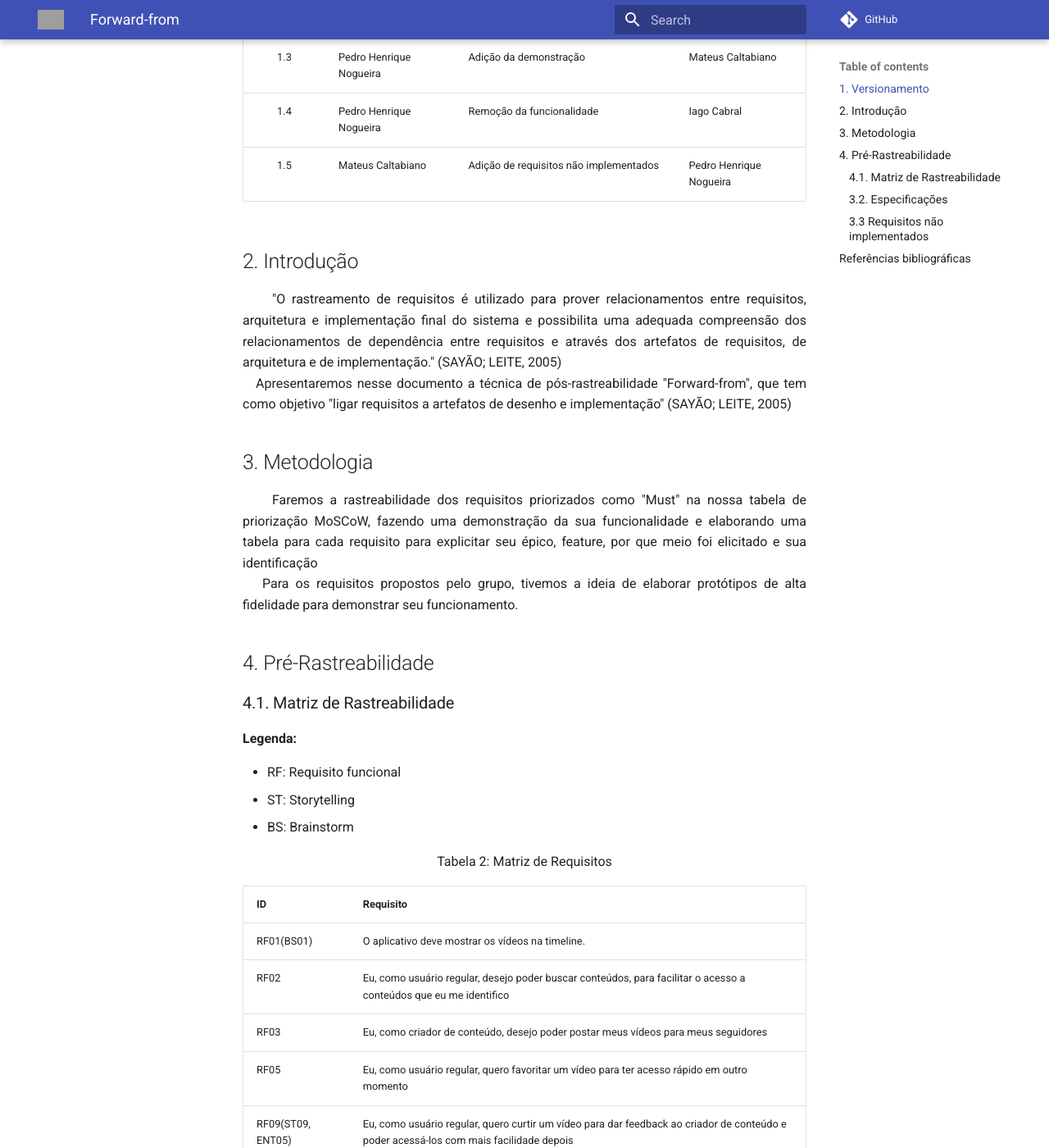
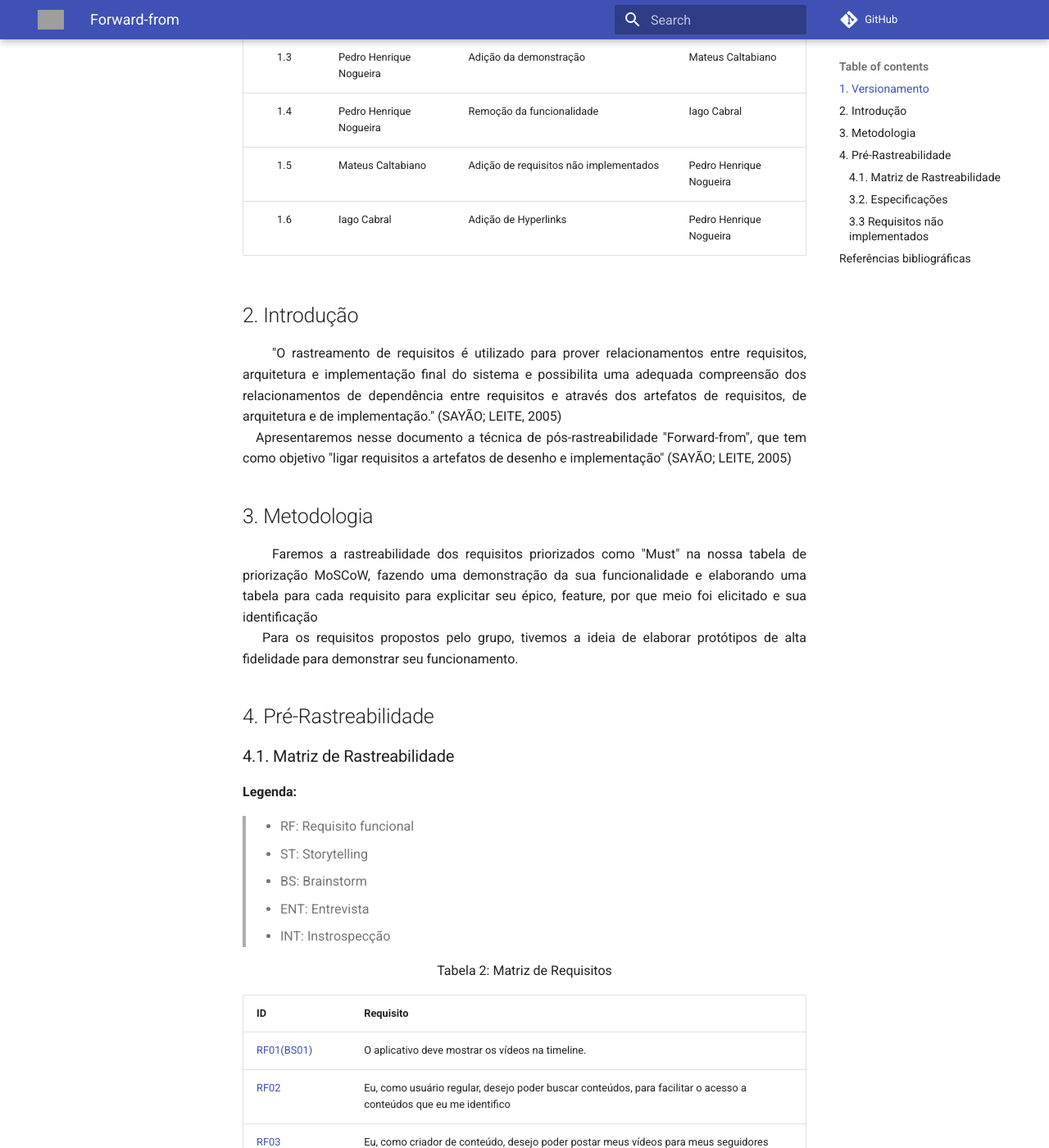
Before and after one commit to Requisitos-de-Software/2022.1-TikTok, an MkDocs documentation site: the page built from docs/posrastreabilidade/forward-from.md, in a window 1280 px wide and 1400 px high, scrolled down 496 px. Shown: the whole window at 82% size. Built offline with MkDocs 1.6.1 and Material for MkDocs 9.7.7, drawn with Linux system fonts in a browser that asks for light colours; comment, search, counter and statistics services are not loaded; some of the changed lines change nothing that is shown; some of the changed text lies outside the part shown; grey boxes are pictures that could not be loaded.

Commit message:
#63 - Adição de hyperlinks

```diff
--- a/docs/posrastreabilidade/forward-from.md
+++ b/docs/posrastreabilidade/forward-from.md
@@ -13,6 +13,7 @@
 |  1.3   | Pedro Henrique Nogueira       |   Adição da demonstração           | Mateus Caltabiano |
 |  1.4   | Pedro Henrique Nogueira       |   Remoção da funcionalidade        | Iago Cabral |
 |  1.5   | Mateus Caltabiano       |   Adição de requisitos não implementados        | Pedro Henrique Nogueira |
+|  1.6   | Iago Cabral      |  Adição de Hyperlinks  | Pedro Henrique Nogueira |
 
 ## 2. Introdução
 
@@ -34,9 +35,11 @@
 
 **Legenda:**
 
-- RF: Requisito funcional
-- ST: Storytelling
-- BS: Brainstorm
+> - RF: Requisito funcional
+> - ST: Storytelling
+> - BS: Brainstorm
+> - ENT: Entrevista
+> - INT: Instrospecção
 
 <div style="text-align: center">
 <p>Tabela 2: Matriz de Requisitos</p>
@@ -44,19 +47,19 @@
 
 | ID   | Requisito |
 | ---- | ------------------------------------------------------------------------------------------------------------------------ |
-| RF01(BS01)  | O aplicativo deve mostrar os vídeos na timeline.
-| RF02| Eu, como usuário regular, desejo poder buscar conteúdos, para facilitar o acesso a conteúdos que eu me identifico
-| RF03| Eu, como criador de conteúdo, desejo poder postar meus vídeos para meus seguidores
-| RF05| Eu, como usuário regular, quero favoritar um vídeo para ter acesso rápido em outro momento
-| RF09(ST09, ENT05)| Eu, como usuário regular, quero curtir um vídeo para dar feedback ao criador de conteúdo e poder acessá-los com mais facilidade depois
-| RF15 | Eu, como usuário regular, desejo poder filtrar conteúdos para uma experiência mais imersiva
-| RF17| Eu, como usuário regular, quero poder editar os dados do meu perfil para que fiquem o mais atualizado possível
-| RF20 |  Eu, como produtor de conteúdo, quero sinalizar a faixa etária do meu vídeo para facilitar o direcionamento para o público correto
-| RF24(ST05)| Eu, como usuário regular, quero visualizar os dados dos vídeos(curtidas, visualizações, etc) para fazer analises que achar necessário
-| RF27(ST08)| Eu, como usuário regular, desejo de passar de um vídeo para o outro com o movimento de "arrastar pra cima" para facilitar o uso da plataforma
-| RF28 (ST11, ENT06) | Eu, como usuário regular, quero poder comentar em vídeos para dar minha opinião e interagir
-| F35(ENT07) | Eu, como usuário regular, desejo poder escolher que os vídeos passem automaticamente, para maior facilidade no uso
-| RF37(INT02)|  Eu, como usuário regular, quero poder silenciar o vídeo para poder assistir sem fazer barulho
+|<a href="#RF01">RF01(BS01)</a> | O aplicativo deve mostrar os vídeos na timeline.
+| <a href="#RF02">RF02</a>| Eu, como usuário regular, desejo poder buscar conteúdos, para facilitar o acesso a conteúdos que eu me identifico
+| <a href="#RF03">RF03</a>| Eu, como criador de conteúdo, desejo poder postar meus vídeos para meus seguidores
+| <a href="#RF05">RF05</a>| Eu, como usuário regular, quero favoritar um vídeo para ter acesso rápido em outro momento
+| <a href="#RF09">RF09(ST09, ENT05)</a>| Eu, como usuário regular, quero curtir um vídeo para dar feedback ao criador de conteúdo e poder acessá-los com mais facilidade depois
+| <a href="#RF15">RF15</a> | Eu, como usuário regular, desejo poder filtrar conteúdos para uma experiência mais imersiva
+| <a href="#RF17">RF17</a>| Eu, como usuário regular, quero poder editar os dados do meu perfil para que fiquem o mais atualizado possível
+| <a href="#RF20">RF20</a> |  Eu, como produtor de conteúdo, quero sinalizar a faixa etária do meu vídeo para facilitar o direcionamento para o público correto
+| <a href="#RF24">RF24(ST05)</a>| Eu, como usuário regular, quero visualizar os dados dos vídeos(curtidas, visualizações, etc) para fazer analises que achar necessário
+| <a href="#RF27">RF27(ST08)</a>| Eu, como usuário regular, desejo de passar de um vídeo para o outro com o movimento de "arrastar pra cima" para facilitar o uso da plataforma
+| <a href="#RF28">RF28 (ST11, ENT06)</a> | Eu, como usuário regular, quero poder comentar em vídeos para dar minha opinião e interagir
+| <a href="#RF35">RF35(ENT07)</a> | Eu, como usuário regular, desejo poder escolher que os vídeos passem automaticamente, para maior facilidade no uso
+| <a href="#RF37">RF37(INT02)</a>|  Eu, como usuário regular, quero poder silenciar o vídeo para poder assistir sem fazer barulho
 
 
 
@@ -64,7 +67,8 @@
 
 
 ### 3.2. Especificações
-**RF01**
+
+<a id="RF01">**RF01**</a>
 
 |         RF01(BS01)         | O aplicativo deve mostrar os vídeos na timeline. |
 | :-----------------: | :--------------------------------------------------------------------------------: |
@@ -73,7 +77,7 @@
 | História de Usuário | [US01](https://requisitos-de-software.github.io/2022.1-TikTok/product-backlog/) |
 |   Demonstração    |  [Video](https://drive.google.com/file/d/1o18GREbXTj3Np_BVqqROkl6_kzt35ZCZ/view?usp=sharing) |
 
-**RF02**
+<a id="RF02">**RF02**</a>
 
 |         RF02         | Eu, como usuário regular, desejo poder buscar conteúdos, para facilitar o acesso a conteúdos que eu me identifico |
 | :-----------------: | :--------------------------------------------------------------------------------: |
@@ -82,7 +86,7 @@
 | História de Usuário | [US26](https://requisitos-de-software.github.io/2022.1-TikTok/product-backlog/) |
 |   Demonstração    |  [Video](https://drive.google.com/file/d/1PQe9ua50cxKrItT1UyvK_ndAVulxtJ6w/view?usp=sharing) |
 
-**RF03**
+<a id="RF03">**RF03**</a>
 
 |         RF03         |Eu, como criador de conteúdo, desejo poder postar meus vídeos para meus seguidores |
 | :-----------------: | :--------------------------------------------------------------------------------: |
@@ -91,7 +95,7 @@
 | História de Usuário | [US21](https://requisitos-de-software.github.io/2022.1-TikTok/product-backlog/) |
 |   Demonstração    |  [Video](https://drive.google.com/file/d/12rohhH7F7ADW7sQyJv86SYhElhGVwXWI/view?usp=sharing) |
 
-**RF05**
+<a id="RF05">**RF05**</a>
 
 |         RF05         | Eu, como usuário regular, quero favoritar um vídeo para ter acesso rápido em outro momento |
 | :-----------------: | :--------------------------------------------------------------------------------: |
@@ -100,7 +104,7 @@
 | História de Usuário | [US07](https://requisitos-de-software.github.io/2022.1-TikTok/product-backlog/) |
 |   Demonstração    |  [Video](https://drive.google.com/file/d/1Df0I1CyGdGHUWl4VNEBmtaX49xYJj130/view?usp=sharing) |
 
-**RF09**
+<a id="RF09">**RF09**</a>
 
 |        RF09 (ST09, ENT05)      |Eu, como usuário regular, quero curtir um vídeo para dar feedback ao criador de conteúdo e poder acessá-los com mais facilidade depois|
 | :-----------------: | :--------------------------------------------------------------------------------: |
@@ -109,7 +113,7 @@
 | História de Usuário | [US08](https://requisitos-de-software.github.io/2022.1-TikTok/product-backlog/) | |
 |   Demonstração    |  [Video](https://drive.google.com/file/d/12mDx_NUUgyVoqNCgJJgpYSq9SWztyrUc/view?usp=sharing) |
 
-**RF15**
+<a id="RF15">**RF15**</a>
 
 |        RF15      |Eu, como usuário regular, desejo poder filtrar conteúdos para uma experiência mais imersiva|
 | :-----------------: | :--------------------------------------------------------------------------------: |
@@ -118,7 +122,7 @@
 | História de Usuário | [US22](https://requisitos-de-software.github.io/2022.1-TikTok/product-backlog/) |
 |   Demonstração    |  [Video](https://drive.google.com/file/d/12n9lQi1OXBTqSuJGRromcW3IL1epfJAe/view?usp=sharing) |
 
-**RF17**
+<a id="RF17">**RF17**</a>
 
 |        RF17      |Eu, como usuário regular, quero curtir um vídeo para dar feedback ao criador de conteúdo e poder acessá-los com mais facilidade depois|
 | :-----------------: | :--------------------------------------------------------------------------------: |
@@ -127,7 +131,7 @@
 | História de Usuário | [US09](https://requisitos-de-software.github.io/2022.1-TikTok/product-backlog/) |
 |   Demonstração    |  [Video](https://drive.google.com/file/d/1rQ3-fqbM8el77KOIes4AXuNhE9I49WF4/view?usp=sharing) |
 
-**RF24**
+<a id="RF24">**RF24**</a>
 
 |        RF24(ST05)     |Eu, como usuário regular, quero visualizar os dados dos vídeos(curtidas, visualizações, etc) para fazer analises que achar necessário|
 | :-----------------: | :--------------------------------------------------------------------------------: |
@@ -136,7 +140,7 @@
 | História de Usuário | [US10](https://requisitos-de-software.github.io/2022.1-TikTok/product-backlog/) |
 |   Demonstração    |  Video |
 
-**RF27**
+<a id="RF27">**RF27**</a>
 
 |        RF27(ST08)     |	Eu, como usuário regular, desejo de passar de um vídeo para o outro com o movimento de "arrastar pra cima" para facilitar o uso da plataforma|
 | :-----------------: | :--------------------------------------------------------------------------------: |
@@ -145,7 +149,7 @@
 | História de Usuário | [US11](https://requisitos-de-software.github.io/2022.1-TikTok/product-backlog/) |
 |   Demonstração    |  [Video](https://drive.google.com/file/d/1E16884QYtB0zMXIIzd-valyGjk3zfC5j/view?usp=sharing) |
 
-**RF28**
+<a id="RF28">**RF28**</a>
 
 |       	RF28 (ST11, ENT06)    |Eu, como usuário regular, quero poder comentar em vídeos para dar minha opinião e interagir	|
 | :-----------------: | :--------------------------------------------------------------------------------: |
@@ -156,7 +160,7 @@
 
 ### 3.3 Requisitos não implementados
 
-**RF20**
+<a id="RF20">**RF20**</a>
 
 | RF20  | Eu, como produtor de conteúdo, quero sinalizar a faixa etária do meu vídeo para facilitar o direcionamento para o público correto.|
 |:-------------------:|:-------------------------------------------------------------------------------------------:|
@@ -165,7 +169,7 @@
 | História de Usuário |       [US13](https://requisitos-de-software.github.io/2022.1-TikTok/product-backlog/)       |
 |    Demonstração     | [Imagem](https://github.com/Requisitos-de-Software/2022.1-TikTok/blob/main/docs/img/imagem_2022-08-24_193339992.png?raw=true) |
 
-**RF35**
+<a id="RF35">**RF35**</a>
 
 | RF35(ENT07)  | Eu, como usuário regular, desejo poder escolher que os vídeos passem automaticamente, para maior facilidade no uso|
 |:-------------------:|:-------------------------------------------------------------------------------------------:|
@@ -174,7 +178,7 @@
 | História de Usuário |       [US06](https://requisitos-de-software.github.io/2022.1-TikTok/product-backlog/)       |
 |    Demonstração     |  [Imagem](https://github.com/Requisitos-de-Software/2022.1-TikTok/blob/main/docs/img/imagem_2022-08-24_193300103.png?raw=true)|
 
-**RF37**
+<a id="RF37">**RF37**</a>
 
 | RF37(INT02)  | Eu, como usuário regular, quero poder silenciar o vídeo para poder assistir sem fazer barulho|
 |:-------------------:|:-------------------------------------------------------------------------------------------:|
```
